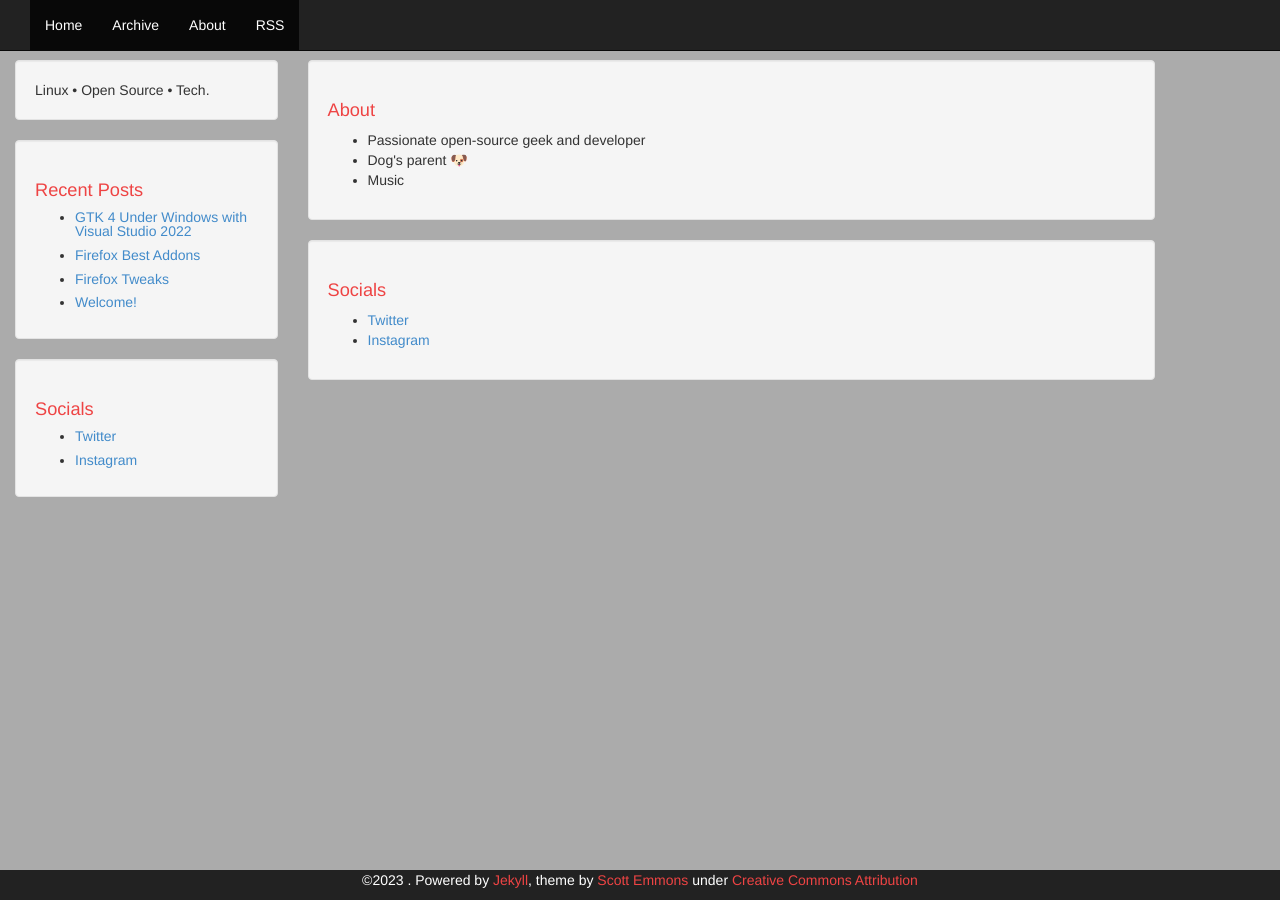
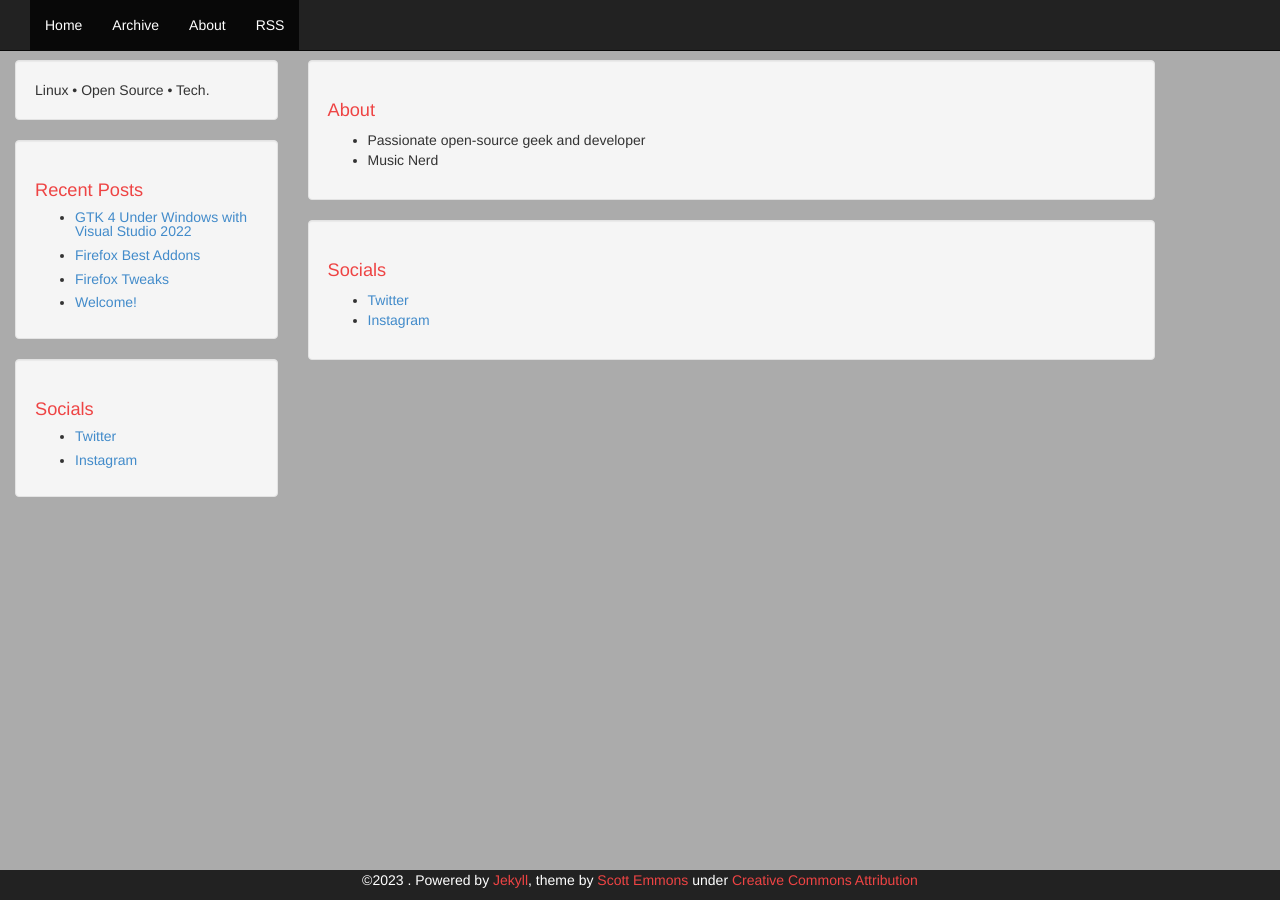
Before and after one commit to marekpistorius/blog.github.io, a Jekyll site: the page built from about.html, in a window 1280 px wide. Built offline with Jekyll 4.4.1, drawn with Linux system fonts in a browser that asks for light colours.

Commit message:
Update about.html
Signed-off-by: Marek Pistorius <marek.pistorius@mpistorius.eu>

```diff
--- a/about.html
+++ b/about.html
@@ -6,8 +6,7 @@ layout: default
     <h1>About</h1>
     <ul>
         <li>Passionate open-source geek and developer</li>
-	<li> Dog's parent 🐶 </li>
-        <li> Music </li>
+        <li> Music Nerd </li>
     </ul>
 </div>
 
```
